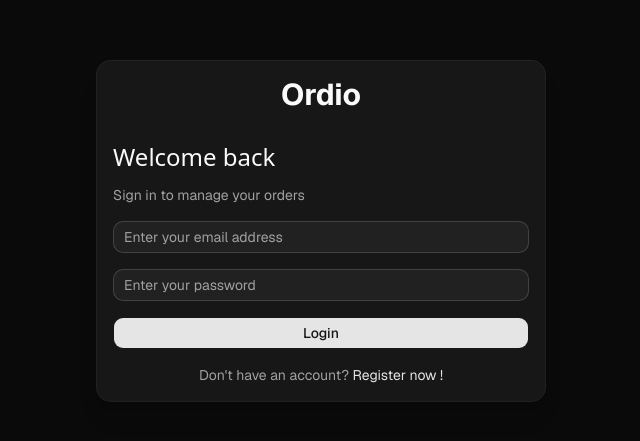
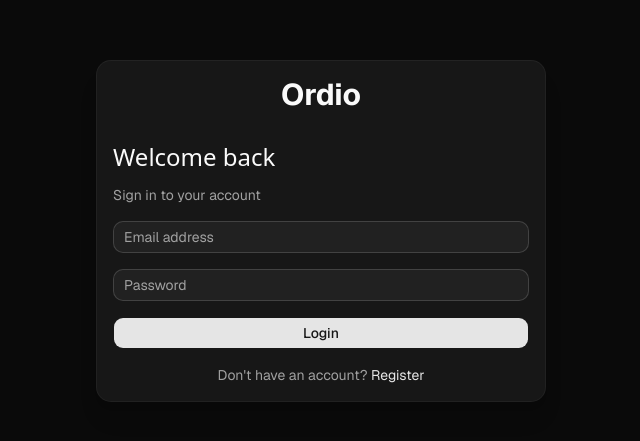
Before and after one commit to Alitm25/ordio, a Next.js app: page /login in a window 1280 px wide. Shown: the part 169-610 px from the top of the page, without its empty margins (319-959 px from the left). Built offline with nearby package versions, Linux system fonts and the light colour scheme; no server answers.

Commit message:
translate LoginForm elements with intl

```diff
--- a/src/features/auth/components/LoginForm.tsx
+++ b/src/features/auth/components/LoginForm.tsx
@@ -7,29 +7,22 @@ import { useRouter } from "next/navigation";
 import { Button } from "@/components/ui/button";
 import { Input } from "@/components/ui/input";
 
-import {
-    Card,
-    CardContent,
-    CardDescription,
-    CardHeader,
-    CardTitle,
-} from "@/components/ui/card";
+import { Card, CardContent, CardDescription, CardHeader, CardTitle } from "@/components/ui/card";
 
-import {
-    loginSchema,
-    LoginFormData,
-} from "../schemas/loginSchema";
+import { loginSchema, LoginFormData } from "../schemas/loginSchema";
 
 import { useLogin } from "../hooks/useLogin";
-import {toast} from "sonner";
+import { toast } from "sonner";
 import Link from "next/link";
-import {getErrorMessage} from "@/lib/getErrorMessage";
+import { getErrorMessage } from "@/lib/getErrorMessage";
+import {useTranslations} from "next-intl";
 
 export default function LoginForm() {
     const router = useRouter();
 
     const loginMutation = useLogin();
 
+    const t = useTranslations('auth.login');
     const {
         register,
         handleSubmit,
@@ -60,11 +53,11 @@ export default function LoginForm() {
                 </div>
 
                 <CardTitle className="text-2xl">
-                    Welcome back
+                    { t('title') }
                 </CardTitle>
 
                 <CardDescription>
-                    Sign in to manage your orders
+                    { t("description") }
                 </CardDescription>
             </CardHeader>
 
@@ -74,7 +67,7 @@ export default function LoginForm() {
                     className="space-y-4"
                 >
                     <div>
-                        <Input type="email" placeholder="Enter your email address" {...register("email")} />
+                        <Input type="email" placeholder={ t('email') } {...register("email")} />
 
                         {
                             errors.email && (
@@ -86,7 +79,7 @@ export default function LoginForm() {
                     </div>
 
                     <div>
-                        <Input type="password" placeholder="Enter your password" {...register("password")} />
+                        <Input type="password" placeholder={ t('password') } {...register("password")} />
 
                         {
                             errors.password && (
@@ -100,16 +93,16 @@ export default function LoginForm() {
                     <Button type="submit" className="w-full cursor-pointer" disabled={loginMutation.isPending}>
                         {
                             loginMutation.isPending
-                            ? "Signing in..."
-                            : "Login"
+                            ? `${ t('loading') }`
+                            : `${ t("submit") }`
                         }
                     </Button>
                 </form>
                 {/* Back to register page */}
                 <p className="text-sm text-center text-muted-foreground mt-4">
-                    Don&apos;t have an account?{" "}
+                    { t('noAccount') }{" "}
                     <Link href="/register" className="text-primary underline-offset-4 hover:underline">
-                        Register now !
+                        { t('register') }
                     </Link>
                 </p>
             </CardContent>
```
